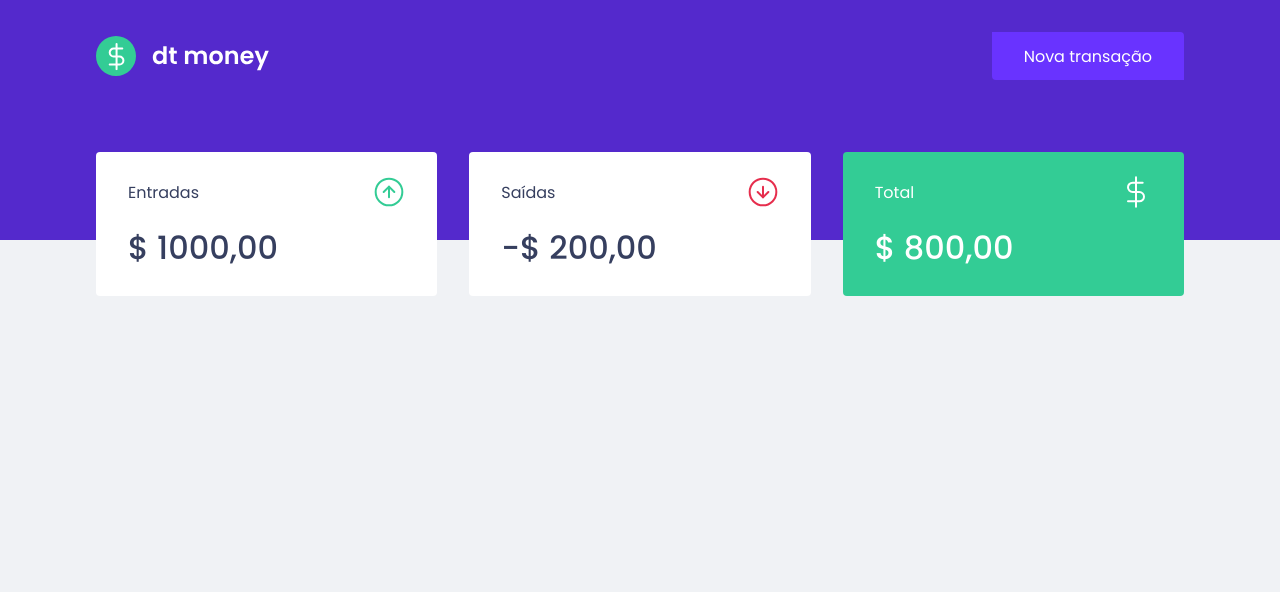
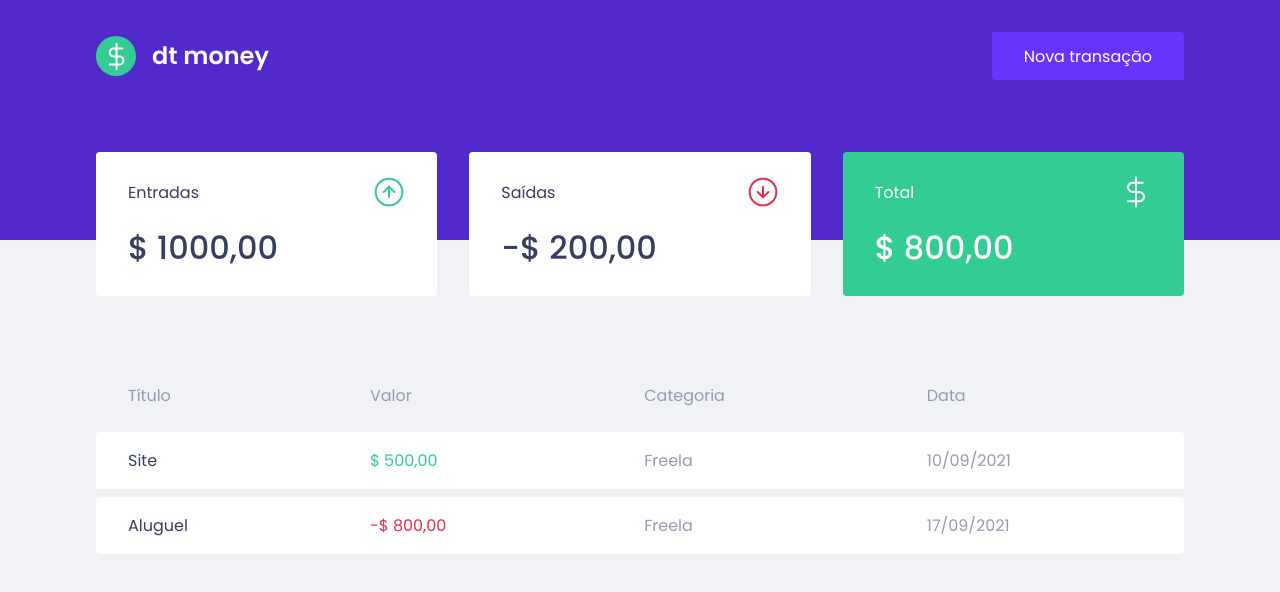
Before and after one commit to dinobergviana/dt-money, a React (Create React App) app: page / in a window 1280 px wide. Shown: the top 592 px of the page. Built offline with nearby package versions, Linux system fonts and the light colour scheme.

Commit message:
adds TransactionsTable and its styles to project

```diff
--- a/src/components/Dashboard/index.tsx
+++ b/src/components/Dashboard/index.tsx
@@ -1,11 +1,13 @@
 import { Summary } from "../Summary";
+import { TransactionsTable } from "../TransactionsTable";
 import { Container } from "./styles";
 
 
 export function Dashboard() {
   return (
     <Container>
-      <Summary></Summary>
+      <Summary/>
+      <TransactionsTable/>
     </Container>
   )
 }
--- /dev/null
+++ b/src/components/TransactionsTable/index.tsx
@@ -0,0 +1,34 @@
+import { Container } from "./styles";
+
+export function TransactionsTable() {
+  return (
+    <Container>
+      <table>
+        <thead>
+          <tr>
+            <th>Título</th>
+            <th>Valor</th>
+            <th>Categoria</th>
+            <th>Data</th>
+          </tr>
+        </thead>
+        <tbody>
+          <tr>
+            <td>Site</td>
+            <td className="deposit">$ 500,00</td>
+            <td>Freela</td>
+            <td>10/09/2021</td>
+          </tr>
+
+          <tr>
+            <td>Aluguel</td>
+            <td className="withdraw">-$ 800,00</td>
+            <td>Freela</td>
+            <td>17/09/2021</td>
+          </tr>
+
+        </tbody>
+      </table>
+    </Container>
+  )
+}
--- /dev/null
+++ b/src/components/TransactionsTable/styles.ts
@@ -0,0 +1,47 @@
+import styled from "styled-components";
+
+export const Container = styled.div`
+  margin-top: 4rem;
+
+  table {
+    width: 100%;
+    border-spacing: 0 0.5rem;
+
+    th:first-child,
+    td:first-child {
+      border-radius: 0.25rem 0 0 0.25rem;
+    }
+
+    th:last-child,
+    td:last-child {
+      border-radius: 0 0.25rem 0.25rem 0;
+    }
+
+    th {
+      color: var(--text-body);
+      font-weight: 400;
+      padding: 1rem 2rem;
+      text-align: left;
+      line-height: 1.5rem;
+    }
+
+    td {
+      padding: 1rem 2rem;
+      border: 0;
+      background: var(--shape);
+      color: var(--text-body);
+
+      &:first-child {
+        color: var(--text-title);
+      }
+
+      &.deposit {
+        color: var(--green);
+      }
+
+      &.withdraw {
+        color: var(--red);
+      }
+     }
+  }
+`;
```
